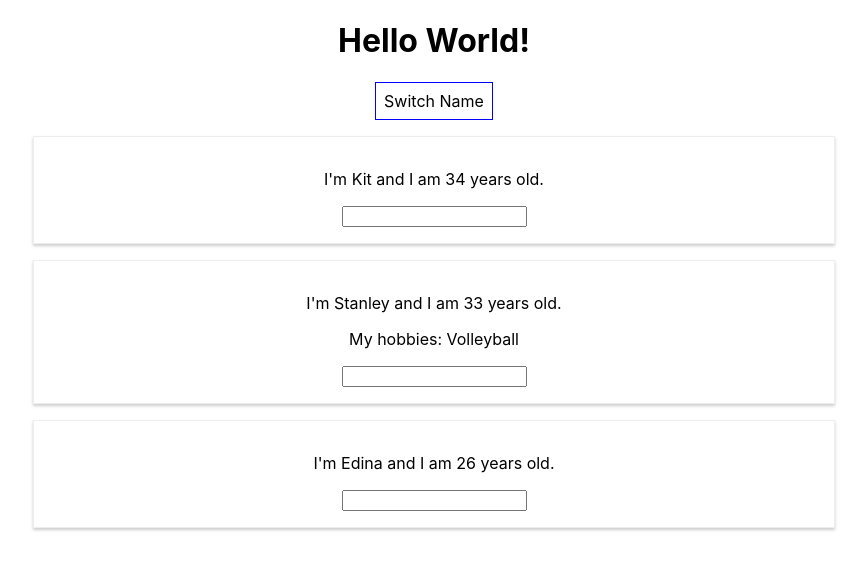
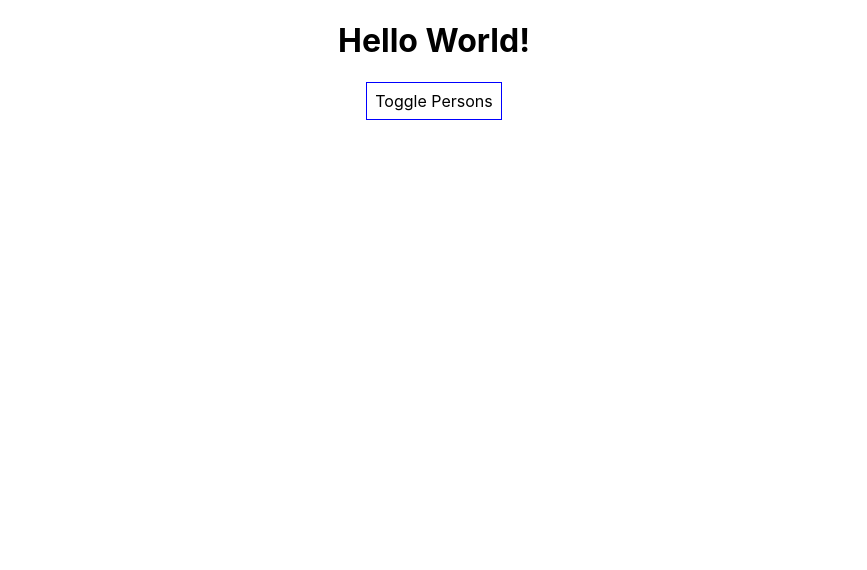
Before and after one commit to elperez/my-app, a React (Create React App) app: page / in a window 1280 px wide. Shown: the top 570 px of the page, without its empty margins (206-1073 px from the left). Built offline with nearby package versions, Linux system fonts and the light colour scheme.

Commit message:
render content conditionally

```diff
--- a/src/App.js
+++ b/src/App.js
@@ -19,7 +19,8 @@
         {name: newName, age:34},
         {name: "Stanley", age:33},
         {name: "Edina", age:29}
-      ]
+      ],
+      showPersons: false
     })
   }
 
@@ -31,6 +32,11 @@
         {name: "Edina", age:29}
       ]
     })
+  }
+
+  togglePersonsHandler = () => {
+    const doesShow = this.state.showPersons;
+    this.setState({showPersons: !doesShow});
   }
 
   render() {
@@ -46,7 +52,9 @@
         <h1>Hello World!</h1>
         <button
           style={style}
-          onClick={this.switchNameHandler.bind(this, 'Enrique')}>Switch Name</button>
+          onClick={this.togglePersonsHandler}>Toggle Persons</button>
+        { this.state.showPersons ?
+          <div>
             <Person
               name={this.state.persons[0].name}
               age={this.state.persons[0].age}/>
@@ -58,6 +66,9 @@
             <Person
               name={this.state.persons[2].name}
               age={this.state.persons[2].age}/>
+          </div> : null
+        }
+
       </div>
     );
   }
```
Lines whose indentation alone changed are shown as unchanged.
